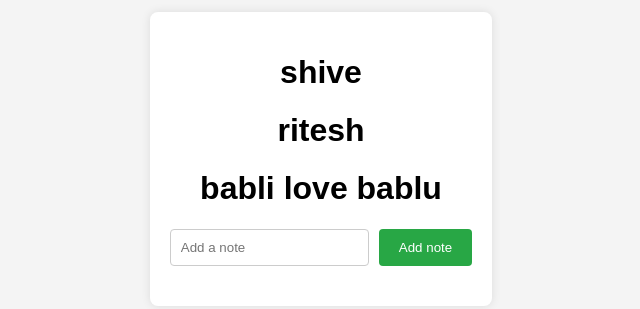
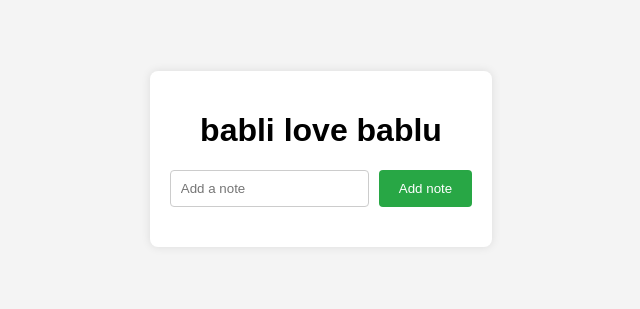
Before and after one commit to aftabkhan7654/notes-app, a plain HTML site: page index.html in a window 1280 px wide. Shown: the part 241-550 px from the top of the page, without its empty margins (319-959 px from the left). Drawn offline with Linux system fonts and the light colour scheme.

Commit message:
Update index.html

```diff
--- a/index.html
+++ b/index.html
@@ -8,8 +8,6 @@
 </head>
 <body>
     <div class="container">
-        <h1>shive</h1>
-        <h1> ritesh </h1>
         <h1>  babli  love bablu </h1>
         <form id="note-form">
             <input type="text" id="note-input" placeholder="Add a note" required>
```
